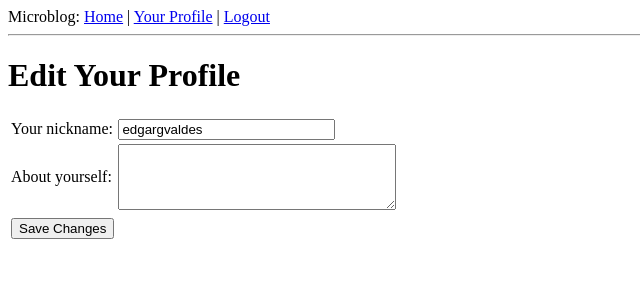
After one commit to Blue0ctober/microblog, a Flask app: page /edit in a window 1280 px wide. The commit adds this page. Shown: the top 300 px of the page, without its empty margins (0-640 px from the left). Run offline with Flask 2, Linux system fonts and the light colour scheme; a user stored in the database is signed in; data comes from the database, SQL or seed files in the repository; both versions use the stored data as it was after the commit; parts of the project's set-up code (start-up, migrations or seed data) failed here and were passed over.

Commit message:
added ablity to edit profiles

```diff
--- a/app/forms.py
+++ b/app/forms.py
@@ -1,6 +1,10 @@
-from flask.ext.wtf import Form, TextField, BooleanField
-from flask.ext.wtf import Required
+from flask.ext.wtf import Form, TextField, BooleanField, TextAreaField
+from flask.ext.wtf import Required, Length
 
 class LoginForm(Form):
     openid = TextField('openid', validators = [Required()])
     remember_me = BooleanField('remember_me', default = False)
+
+class EditForm(Form):
+    nickname = TextField('nickname', validators = [Required()])
+    about_me = TextAreaField('about_me', validators = [Length(min = 0, max = 140)])
--- /dev/null
+++ b/app/templates/edit.html
@@ -0,0 +1,23 @@
+<!-- extend base layout -->
+{% extends "base.html" %}
+
+{% block content %}
+<h1>Edit Your Profile</h1>
+<from action=" " method="post" name="edit">
+    {{form.hidden_tag()}}
+    <table>
+        <tr>
+            <td>Your nickname:</td>
+            <td>{{form.nickname(size = 24)}}</td>
+        </tr>
+        <tr>
+            <td>About yourself:</td>
+            <td>{{form.about_me(cols = 32, rows = 4)}}</td>
+        </tr>
+        <tr>
+            <td></tr>
+            <td><input type="submit" value="Save Changes"></td>
+        </tr>
+    </table>
+</form>
+{% endblock %}
--- a/app/views.py
+++ b/app/views.py
@@ -1,8 +1,10 @@
 from flask import render_template, flash, redirect, session, url_for, request, g
 from flask.ext.login import login_user, logout_user, current_user, login_required
 from app import app, db, lm, oid
-from forms import LoginForm
+from forms import LoginForm, EditForm
 from models import User, ROLE_USER, ROLE_ADMIN
+from datetime import datetime
+
 
 @lm.user_loader
 def load_user(id):
@@ -11,6 +13,10 @@ def load_user(id):
 @app.before_request
 def before_request():
     g.user = current_user
+    if g.user.is_authenticated():
+        g.user.last_seen = datetime.utcnow()
+        db.session.add(g.user)
+        db.session.commit()
 
 @app.route('/')
 @app.route('/index')
@@ -85,3 +91,20 @@ def user(nickname):
     return render_template('user.html',
         user = user,
         posts = posts)
+
+@app.route('/edit', methods = ['GET', 'POST'])
+@login_required
+def edit():
+    form = EditForm()
+    if form.validate_on_submit():
+        g.user.nickname = form.nickname.data
+        g.user.about_me = form.about_me.data
+        db.session.add(g.user)
+        db.session.commit()
+        flash('Your changes have been saved.')
+        return redirect(url_for('edit'))
+    else:
+        form.nickname.data = g.user.nickname
+        form.about_me.data = g.user.about_me
+    return render_template('edit.html',
+        form = form)
```
Also changed, not shown: app/templates/user.html (+6 -1 lines), app.db.
